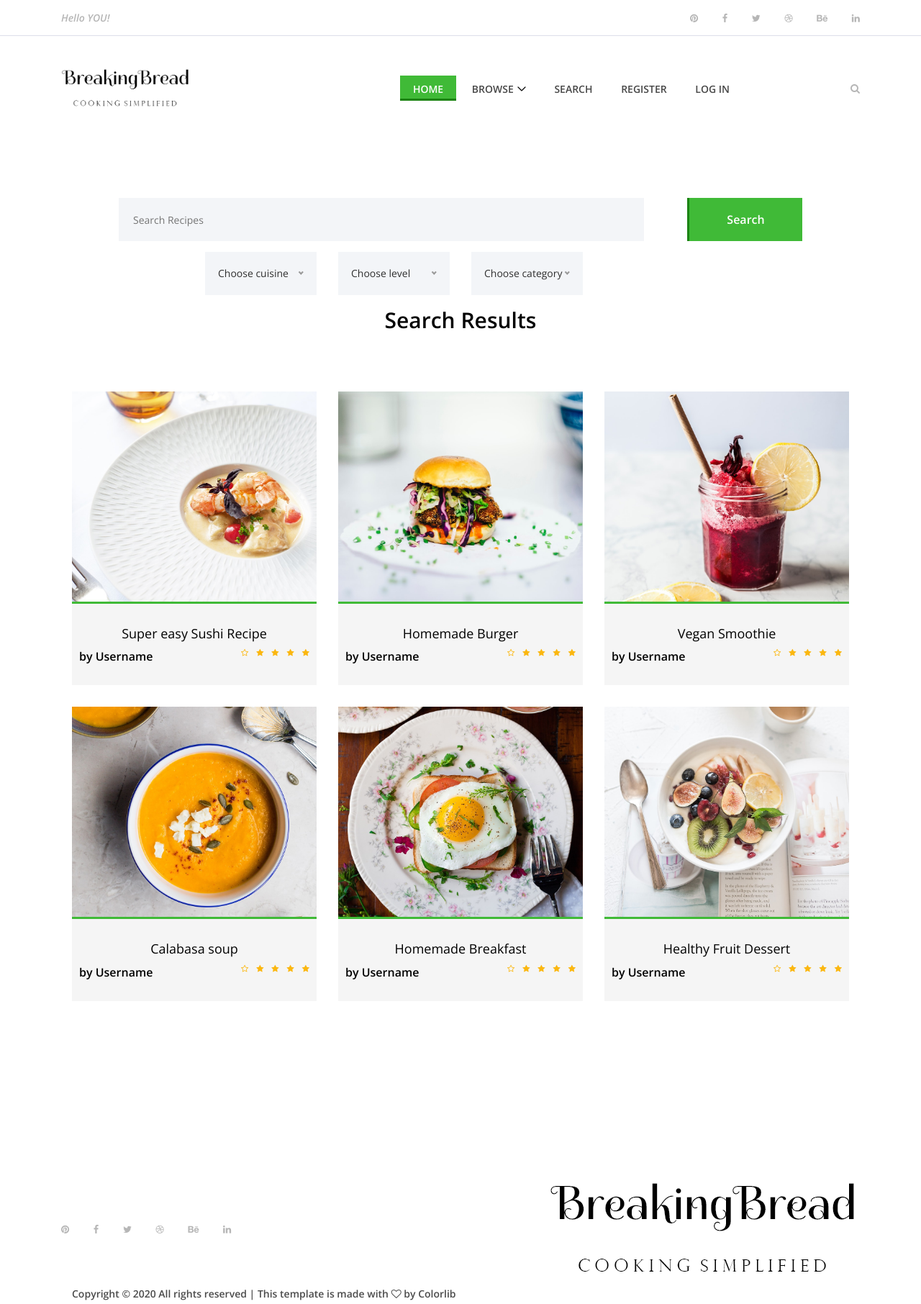
After one commit to Anjali-Madhu/Breaking_bread_project, a Django app: page /breakingbread/search-results/ in a window 1280 px wide. The commit adds this page. Shown: the whole page at 72% size. Run offline with Django 3.2, Linux system fonts and the light colour scheme; data comes from the database, SQL or seed files in the repository; data that the repository does not hold is empty; some libraries are stand-ins or nearby versions; some web fonts are replaced.

Commit message:
added search results page

```diff
--- a/breakingbread/urls.py
+++ b/breakingbread/urls.py
@@ -10,6 +10,6 @@ path('receipe-post.html', views.recipe, name='recipe'),
 path('login/', views.user_login, name='login'),
 path('logout/', views.user_logout, name='logout'),
 path('cuisine/',views.cuisine_list,name='cuisine'),
-
+path('search-results/',views.search,name='search'),
 
 ]
--- a/breakingbread/views.py
+++ b/breakingbread/views.py
@@ -104,6 +104,8 @@ def review(request):
         # Render the form with error messages (if any).
     return render(request, '/breakingbread/receipe-post.html', {'form': form})
 
+
+
 def cuisine_list(request):
     cuisine_list=[];
     #retrieving the cuisine list
@@ -111,3 +113,14 @@ def cuisine_list(request):
     for cuisine in cuisines:
         cuisine_list.append(cuisine.cuisine_type)
     return JsonResponse({1:cuisine_list})
+#retrieving search results
+def search(request):
+    cuisine_list = []
+    #retrieving the cuisine list
+    cuisines = Cuisine.objects.all();
+    for cuisine in cuisines:
+        cuisine_list.append(cuisine.cuisine_type)
+    context_dict={}
+    context_dict["cuisines"]= cuisine_list
+    response = render(request, 'breakingbread/search-results.html',context=context_dict)
+    return response
--- a/templates/breakingbread/base.html
+++ b/templates/breakingbread/base.html
@@ -155,10 +155,10 @@
 
                                             </ul>
                                             <ul class="single-mega cn-col-4">
-                                                <li class="title">Catagory</li>
-                                                <li><a href="index.html">Vegan</a></li>
+                                                <li class="title">Category</li>
+                                                <li><a href="index.html">All</a></li>
                                                 <li><a href="about.html">Vegetarian</a></li>
-                                                <li><a href="blog-post.html">Non Vegetarian</a></li>
+                                                <li><a href="blog-post.html">Vegan</a></li>
                                                <!-- <li><a href="receipe-post.html">Recipe Post</a></li>-->
                                                 <!--<li><a href="contact.html">Contact</a></li>-->
                                                 <!--<li><a href="elements.html">Elements</a></li>-->
@@ -178,7 +178,7 @@
                                             </div>
                                         </div>
                                     </li>
-                                    <li><a href="{% url 'breakingbread:recipe' %}">Search</a></li>
+                                    <li><a href="{% url 'breakingbread:search' %}">Search</a></li>
 
 
                                     {% if logged_in %}
--- /dev/null
+++ b/templates/breakingbread/search-results.html
@@ -0,0 +1,215 @@
+{% extends 'breakingbread/base.html' %}
+{% load staticfiles %}
+{% block body_block %}
+ <!-- ##### Breadcumb Area Start ##### -->
+
+
+    <div class="receipe-post-area section-padding-80">
+
+        <!-- Receipe Post Search -->
+        <div class="receipe-post-search mb-80">
+            <div class="container">
+                <form action="#" method="post">
+
+                         <div class="row justify-content-md-center">
+                            <div class="col-8">
+                                <input type="search" name="search" placeholder="Search Recipes">
+                            </div>
+                             <div class="col-md-auto">
+
+                            </div>
+
+                            <div class="col col-lg-2">
+                                <button type="submit" class="btn delicious-btn">Search</button>
+                            </div>
+
+
+                    </div>
+                    <div class="row justify-content-md-center" style="padding:15px;">
+
+                        <div class="col col-lg-2">
+                            <select name="select1" id="cuisine" placeholder="Cuisines">
+                            <option value=0>Choose cuisine</option>
+                            {% for i in cuisines %}
+                                <option value= {{ i }}>{{ i }}</option>
+                            {% endfor %}
+
+                            </select>
+                        </div>
+                        <div class="col col-lg-2">
+                            <select name="select1" id="Level" placeholder="Cuisines">
+                            <option value=-1>Choose level</option>
+                            <option value=0>Beginner</option>
+                            <option value=1>Intermediate</option>
+                            <option value=2>Expert</option>
+
+
+                            </select>
+                        </div>
+                         <div class="col col-lg-2">
+                            <select name="select1" id="category" placeholder="Cuisines">
+                            <option value=0>Choose category</option>
+                            <option value=1>Vegetarian</option>
+                            <option value=2>Vegan</option>
+                            <option value=3>All</option>
+
+
+                            </select>
+                        </div>
+
+                        <div class="col col-lg-2">
+
+                        </div>
+                        <br /><br />
+                        </div>
+                    <section class="best-receipe-area">
+        <div class="container">
+            <div class="row">
+                <div class="col-12">
+                    <div class="section-heading">
+                        <h3>Search Results</h3>
+                    </div>
+                </div>
+            </div>
+
+            <div class="row">
+                <!-- Single Best Receipe Area -->
+                <div class="col-12 col-sm-6 col-lg-4">
+                    <div class="single-best-receipe-area mb-30" >
+                        <img src="{% static 'images/bg-img/r1.jpg' %}" alt="">
+                        <div class="receipe-content" style="">
+                            <a href="receipe-post.html">
+                                <h5>Super easy Sushi Recipe</h5>
+                            </a>
+                            <div class="username">
+                                <h6>by Username</h6>
+                            </div>
+                            <div class="ratings">
+                                <i class="fa fa-star" aria-hidden="true"></i>
+                                <i class="fa fa-star" aria-hidden="true"></i>
+                                <i class="fa fa-star" aria-hidden="true"></i>
+                                <i class="fa fa-star" aria-hidden="true"></i>
+                                <i class="fa fa-star-o" aria-hidden="true"></i>
+                            </div>
+                        </div>
+                    </div>
+                </div>
+
+                <!-- Single Best Receipe Area -->
+                <div class="col-12 col-sm-6 col-lg-4">
+                    <div class="single-best-receipe-area mb-30">
+                        <img src="{% static 'images/bg-img/r2.jpg' %}"  alt="">
+                        <div class="receipe-content">
+                            <a href="receipe-post.html">
+                                <h5>Homemade Burger</h5>
+                            </a>
+                            <div class="username">
+                                <h6>by Username</h6>
+                            </div>
+                            <div class="ratings">
+                                <i class="fa fa-star" aria-hidden="true"></i>
+                                <i class="fa fa-star" aria-hidden="true"></i>
+                                <i class="fa fa-star" aria-hidden="true"></i>
+                                <i class="fa fa-star" aria-hidden="true"></i>
+                                <i class="fa fa-star-o" aria-hidden="true"></i>
+                            </div>
+                        </div>
+                    </div>
+                </div>
+
+                <!-- Single Best Receipe Area -->
+                <div class="col-12 col-sm-6 col-lg-4">
+                    <div class="single-best-receipe-area mb-30">
+                        <img src="{% static 'images/bg-img/r3.jpg' %}" alt="">
+                        <div class="receipe-content">
+                            <a href="receipe-post.html">
+                                <h5>Vegan Smoothie</h5>
+                            </a>
+                            <div class="username">
+                                <h6>by Username</h6>
+                            </div>
+                            <div class="ratings">
+                                <i class="fa fa-star" aria-hidden="true"></i>
+                                <i class="fa fa-star" aria-hidden="true"></i>
+                                <i class="fa fa-star" aria-hidden="true"></i>
+                                <i class="fa fa-star" aria-hidden="true"></i>
+                                <i class="fa fa-star-o" aria-hidden="true"></i>
+                            </div>
+                        </div>
+                    </div>
+                </div>
+
+                <!-- Single Best Receipe Area -->
+                <div class="col-12 col-sm-6 col-lg-4">
+                    <div class="single-best-receipe-area mb-30">
+                        <img src="{% static 'images/bg-img/r4.jpg' %}" alt="">
+                        <div class="receipe-content">
+                            <a href="receipe-post.html">
+                                <h5>Calabasa soup</h5>
+                            </a>
+                            <div class="username">
+                                <h6>by Username</h6>
+                            </div>
+                            <div class="ratings">
+                                <i class="fa fa-star" aria-hidden="true"></i>
+                                <i class="fa fa-star" aria-hidden="true"></i>
+                                <i class="fa fa-star" aria-hidden="true"></i>
+                                <i class="fa fa-star" aria-hidden="true"></i>
+                                <i class="fa fa-star-o" aria-hidden="true"></i>
+                            </div>
+                        </div>
+                    </div>
+                </div>
+
+                <!-- Single Best Receipe Area -->
+                <div class="col-12 col-sm-6 col-lg-4">
+                    <div class="single-best-receipe-area mb-30">
+                        <img src="{% static 'images/bg-img/r5.jpg' %}" alt="">
+                        <div class="receipe-content">
+                            <a href="receipe-post.html">
+                                <h5>Homemade Breakfast</h5>
+                            </a>
+                            <div class="username">
+                                <h6>by Username</h6>
+                            </div>
+                            <div class="ratings">
+                                <i class="fa fa-star" aria-hidden="true"></i>
+                                <i class="fa fa-star" aria-hidden="true"></i>
+                                <i class="fa fa-star" aria-hidden="true"></i>
+                                <i class="fa fa-star" aria-hidden="true"></i>
+                                <i class="fa fa-star-o" aria-hidden="true"></i>
+                            </div>
+                        </div>
+                    </div>
+                </div>
+
+                <!-- Single Best Receipe Area -->
+                <div class="col-12 col-sm-6 col-lg-4">
+                    <div class="single-best-receipe-area mb-30">
+                        <img src="{% static 'images/bg-img/r6.jpg' %}" alt="">
+                        <div class="receipe-content">
+                            <a href="receipe-post.html">
+                                <h5>Healthy Fruit Dessert</h5>
+                            </a>
+                            <div class="username">
+                                <h6>by Username</h6>
+                            </div>
+                            <div class="ratings">
+                                <i class="fa fa-star" aria-hidden="true"></i>
+                                <i class="fa fa-star" aria-hidden="true"></i>
+                                <i class="fa fa-star" aria-hidden="true"></i>
+                                <i class="fa fa-star" aria-hidden="true"></i>
+                                <i class="fa fa-star-o" aria-hidden="true"></i>
+                            </div>
+                        </div>
+                    </div>
+                </div>
+            </div>
+        </div>
+    </section>
+    <!-- ##### Best Receipe Area End ##### -->
+
+                </form>
+            </div>
+        </div>
+{% endblock %}
```
